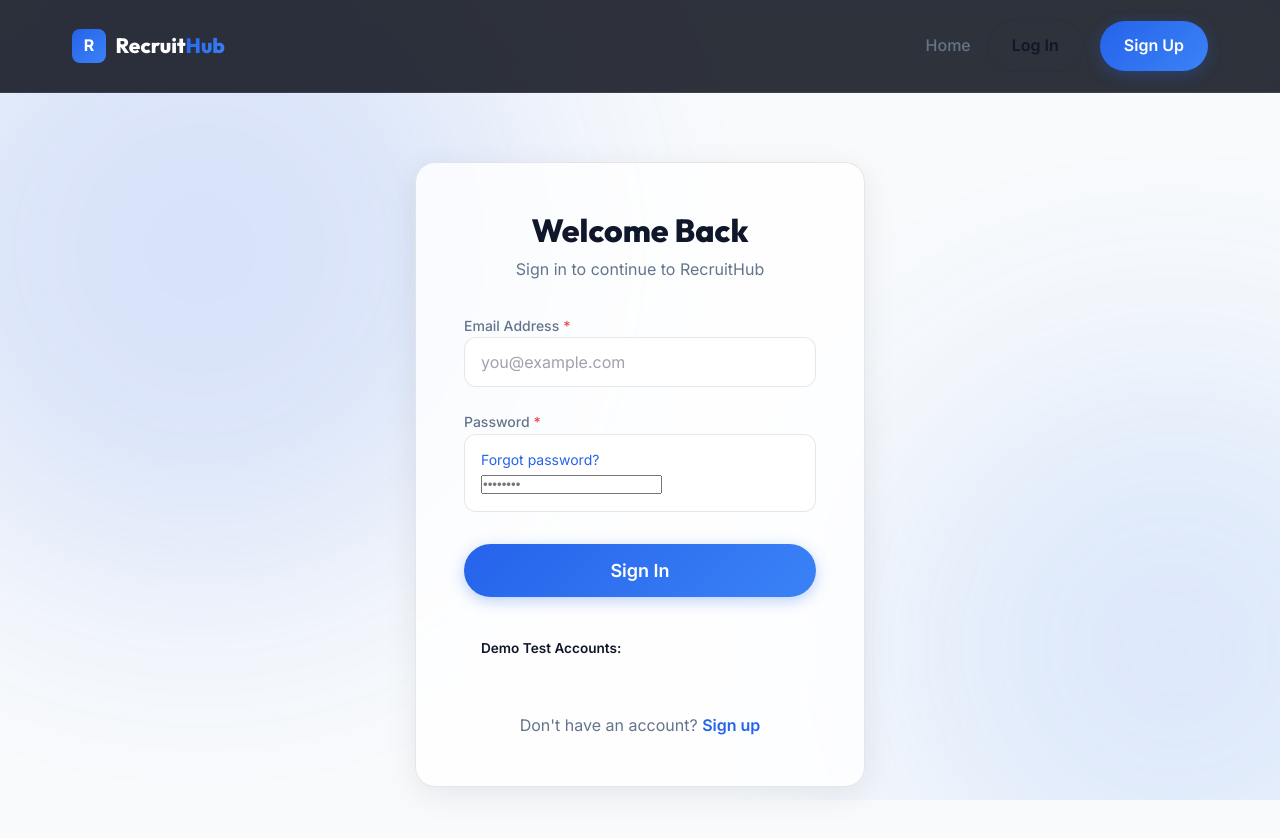
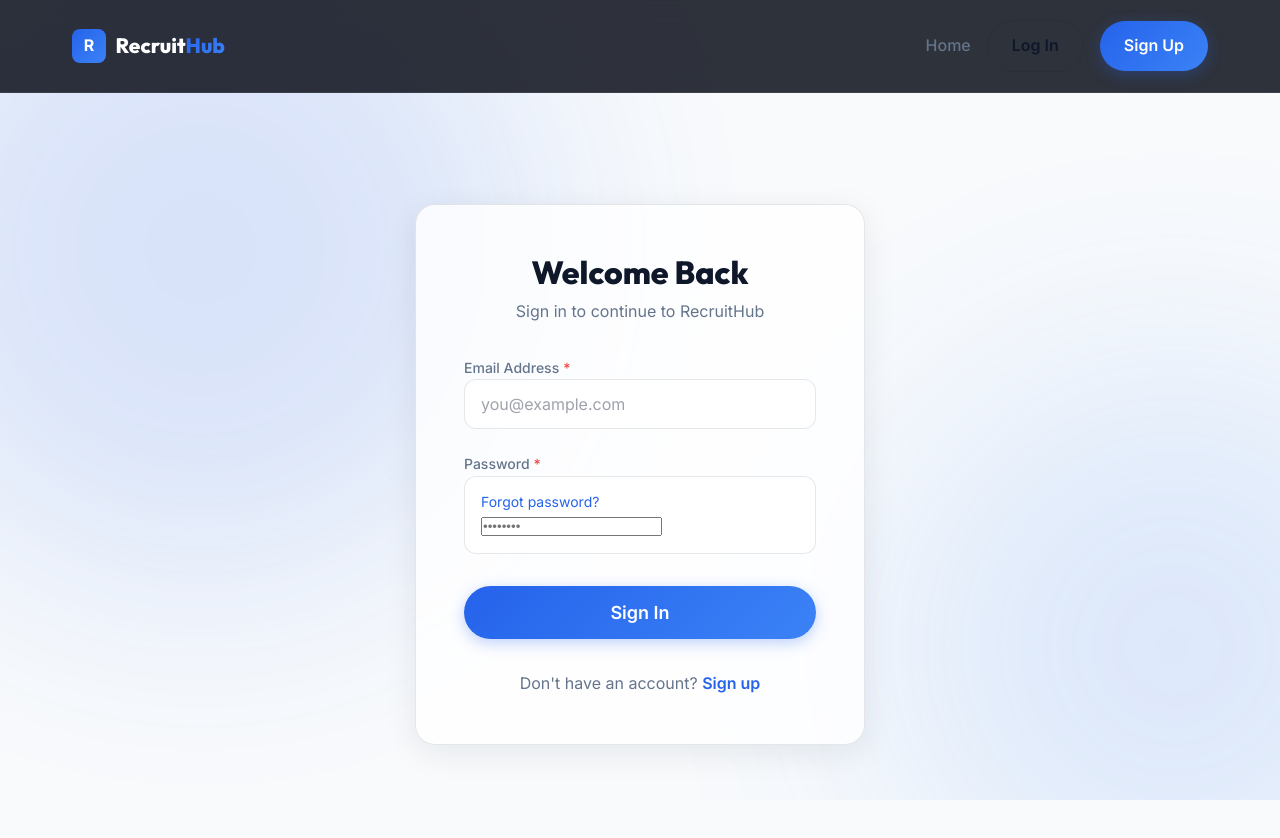
Before and after one commit to eptheekshana/RecruitmentPlatform.API, a React (Vite) app in the folder frontend/: page /login in a window 1280 px wide. Shown: the top 838 px of the page. Built offline with nearby package versions, Linux system fonts and the light colour scheme.

Commit message:
feat: add login page with validation and authentication handling

```diff
--- a/frontend/src/pages/Login.jsx
+++ b/frontend/src/pages/Login.jsx
@@ -179,10 +179,6 @@ const Login = () => {
           </button>
         </form>
 
-        <div style={{ marginTop: '1.5rem', padding: '1rem', borderRadius: '8px', background: 'rgba(255,255,255,0.03)', border: '1px solid rgba(255,255,255,0.08)', fontSize: '0.85rem', color: 'var(--text-secondary)' }}>
-          <p style={{ fontWeight: 600, color: 'var(--text-primary)', marginBottom: '0.25rem' }}>Demo Test Accounts:</p>
-        </div>
-
         <p className="text-center mt-8" style={{ color: 'var(--text-secondary)' }}>
           Don't have an account?{' '}
           <Link to="/register" style={{ color: 'var(--accent-primary)', fontWeight: 600 }}>
```
